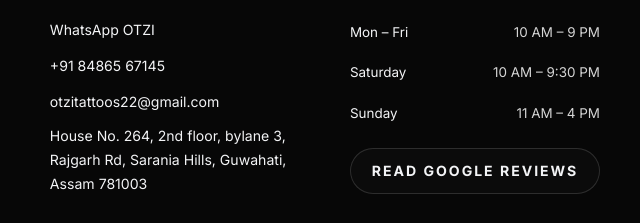
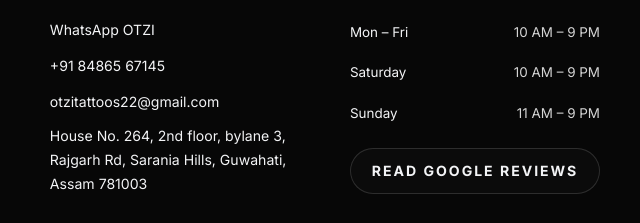
Before and after one commit to parthawebstudio-commits/final-otzi-test, a plain HTML site: page tattoo-removal.html in a window 1280 px wide. Shown: the part 3616-3839 px from the top of the page, 640-1280 px from the left. Drawn offline with nearby package versions, Linux system fonts and the light colour scheme.

Commit message:
Update tattoo-removal.html

```diff
--- a/tattoo-removal.html
+++ b/tattoo-removal.html
@@ -193,8 +193,8 @@
         <h3 class="footer-h">Opening Hours</h3>
         <ul class="footer-hours">
           <li><span>Mon – Fri</span><span>10 AM – 9 PM</span></li>
-          <li><span>Saturday</span><span>10 AM – 9:30 PM</span></li>
-          <li><span>Sunday</span><span>11 AM – 4 PM</span></li>
+          <li><span>Saturday</span><span>10 AM – 9 PM</span></li>
+          <li><span>Sunday</span><span>11 AM – 9 PM</span></li>
         </ul>
         <div style="margin-top:1.2rem">
           <a class="btn btn-outline btn-sm" href="https://maps.app.goo.gl/goTLdsNbNupBTDGr5" target="_blank" rel="noopener noreferrer" data-testid="footer-reviews">Read Google Reviews</a>
```
